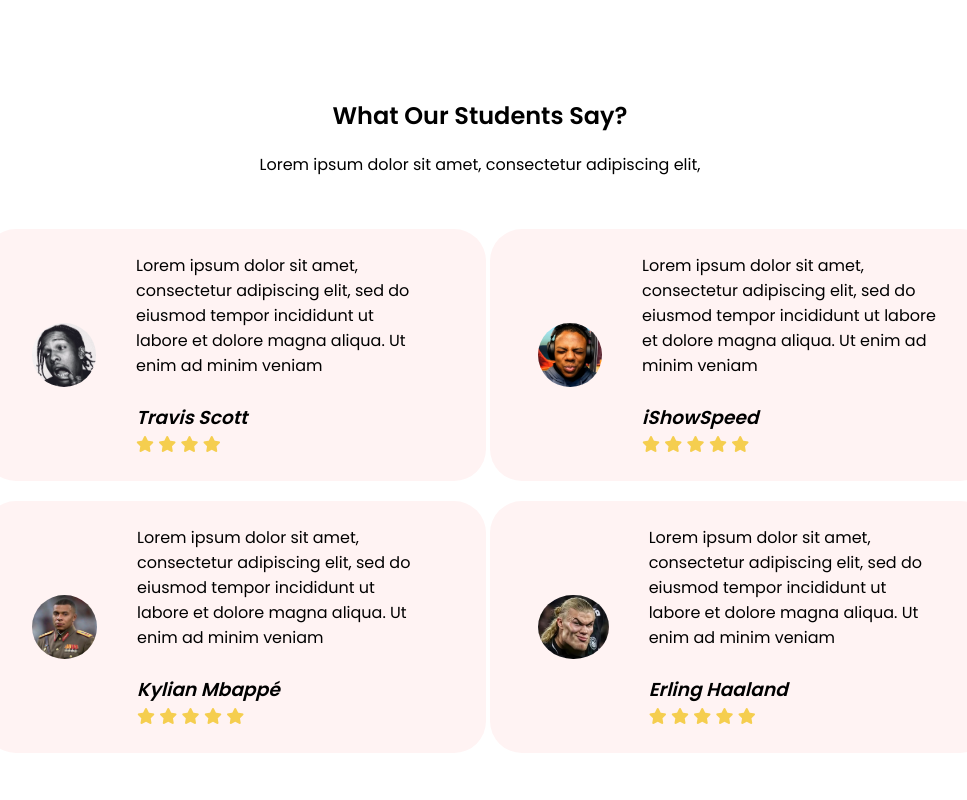
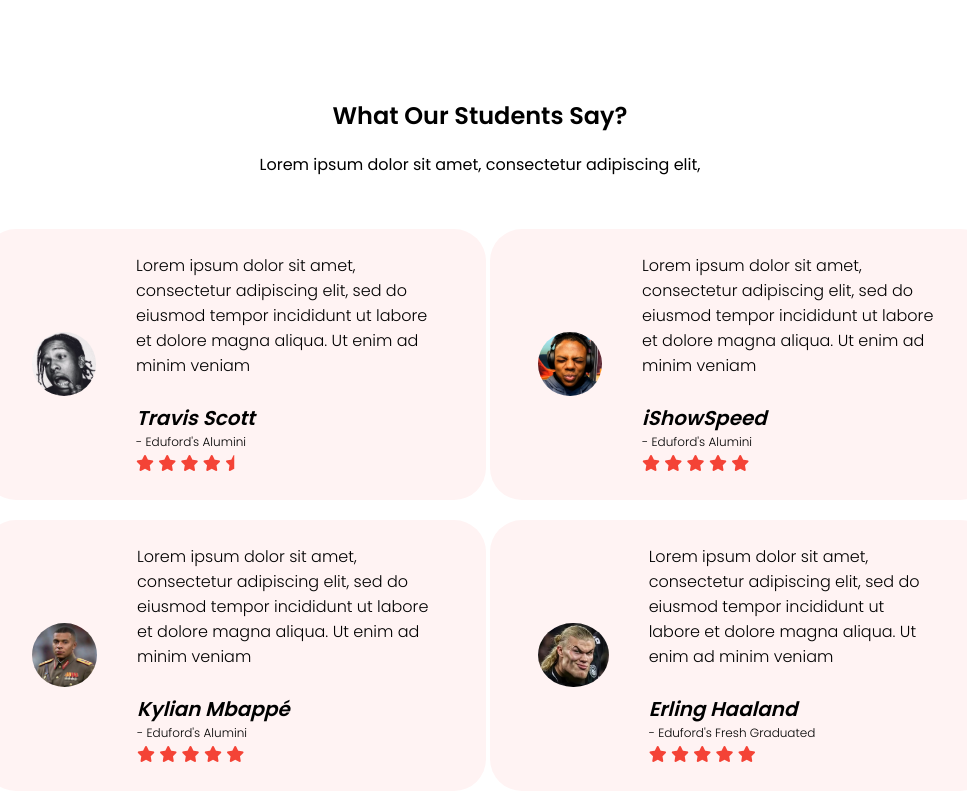
Before and after one commit to pisethchhith/eduford-university, a plain HTML site: page index.html in a window 1280 px wide. Shown: the part 3164-3964 px from the top of the page, without its empty margins (160-1127 px from the left). Drawn offline with Linux system fonts and the light colour scheme.

Commit message:
Added user occupation in user-review

```diff
--- a/css/style.css
+++ b/css/style.css
@@ -290,6 +290,7 @@ nav ul li a:hover::after{
 
 .reviews-column h3{
     margin: 0;
+    font-size: 20px;
     text-align: left;
     padding-left: 16px;
 }
@@ -297,6 +298,7 @@ nav ul li a:hover::after{
 .reviews-column p {
     box-sizing: border-box;
     margin: 0 16px;
+    font-weight: 100;
 }
 
 .user-review{
@@ -309,5 +311,10 @@ nav ul li a:hover::after{
 
 .rating {
     padding: 0 0 0 16px;
-    color: #F5CE4F;
+    color: #f44336;
 }
+
+.user-review .occupation {
+    font-weight: 100;
+    font-size: 12px;
+}
--- a/index.html
+++ b/index.html
@@ -125,11 +125,13 @@
                     <h3>
                         <em>Travis Scott</em>
                     </h3>
+                    <p class="occupation">- Eduford's Alumini</p>
                     <div class="rating">
                         <i class="fa-solid fa-star"></i>
                         <i class="fa-solid fa-star"></i>
                         <i class="fa-solid fa-star"></i>
                         <i class="fa-solid fa-star"></i>
+                        <i class="fa-solid fa-star-half"></i>
                     </div>
                 </div>
             </div>
@@ -141,6 +143,7 @@
                     <h3>
                         <em>iShowSpeed</em>
                     </h3>
+                    <p class="occupation">- Eduford's Alumini</p>
                     <div class="rating">
                         <i class="fa-solid fa-star"></i>
                         <i class="fa-solid fa-star"></i>
@@ -159,6 +162,7 @@
                     <h3>
                         <em>Kylian Mbappé</em>
                     </h3>
+                    <p class="occupation">- Eduford's Alumini</p>
                 <div class="rating">
                         <i class="fa-solid fa-star"></i>
                         <i class="fa-solid fa-star"></i>
@@ -176,6 +180,7 @@
                     <h3>
                         <em>Erling Haaland</em>
                     </h3>
+                    <p class="occupation">- Eduford's Fresh Graduated</p>
                     <div class="rating">
                         <i class="fa-solid fa-star"></i>
                         <i class="fa-solid fa-star"></i>
```
